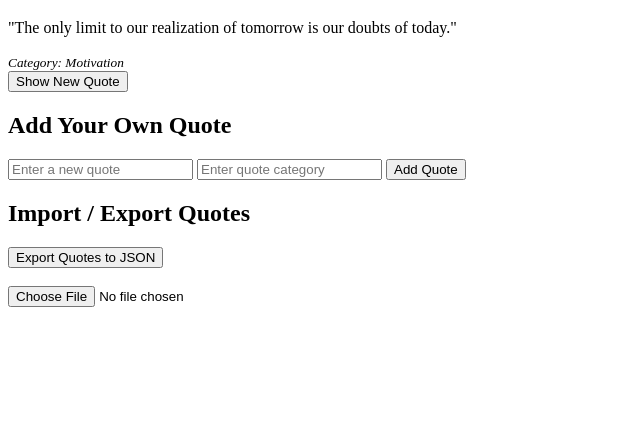
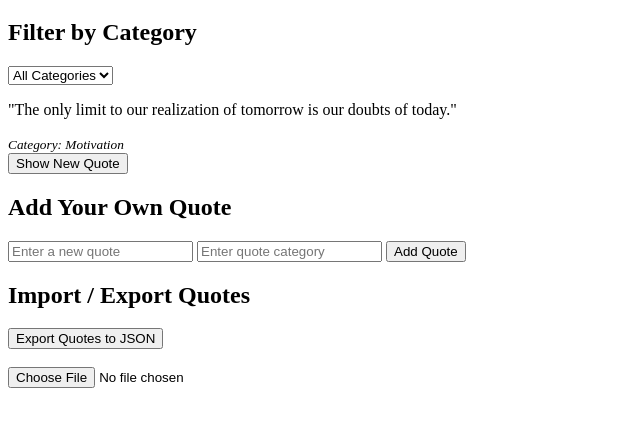
Before and after one commit to Tech-ashy28/alx_fe_javascript, a plain HTML site: page dom-manipulation/index.html in a window 1280 px wide. Shown: the part 61-488 px from the top of the page, without its empty margins (0-640 px from the left). Drawn offline with Linux system fonts and the light colour scheme.

Commit message:
Feat: Add category filtering system with persistence using localStorage

```diff
--- a/dom-manipulation/index.html
+++ b/dom-manipulation/index.html
@@ -7,13 +7,21 @@
 </head>
 <body>
   <h1>Dynamic Quote Generator</h1>
+
+  <!-- Category Filter -->
+  <h2>Filter by Category</h2>
+  <select id="categoryFilter" onchange="filterQuotes()">
+    <option value="all">All Categories</option>
+  </select>
+
+  <!-- Quote Display Area -->
   <div id="quoteDisplay"></div>
   <button id="newQuote">Show New Quote</button>
 
-  <!-- Container for dynamic form -->
+  <!-- Add Quote Form -->
   <div id="formContainer"></div>
 
-  <!-- JSON Import/Export -->
+  <!-- Import/Export Controls -->
   <h2>Import / Export Quotes</h2>
   <button onclick="exportToJsonFile()">Export Quotes to JSON</button><br><br>
   <input type="file" id="importFile" accept=".json" onchange="importFromJsonFile(event)" />
--- a/dom-manipulation/script.js
+++ b/dom-manipulation/script.js
@@ -3,6 +3,7 @@ let quotes = [];
 // DOM elements
 const quoteDisplay = document.getElementById("quoteDisplay");
 const newQuoteBtn = document.getElementById("newQuote");
+const categoryFilter = document.getElementById("categoryFilter");
 
 // Load quotes from localStorage
 function loadQuotes() {
@@ -33,20 +34,39 @@ function saveQuotes() {
   localStorage.setItem("quotes", JSON.stringify(quotes));
 }
 
-// Show a random quote
-function showRandomQuote() {
-  const randomIndex = Math.floor(Math.random() * quotes.length);
-  const quote = quotes[randomIndex];
+// Show a random quote (filtered)
+function showRandomQuote(filteredList = null) {
+  const list = filteredList || getFilteredQuotes();
+  if (list.length === 0) {
+    quoteDisplay.innerHTML = `<p>No quotes found for this category.</p>`;
+    return;
+  }
+
+  const randomIndex = Math.floor(Math.random() * list.length);
+  const quote = list[randomIndex];
   quoteDisplay.innerHTML = `
     <p>"${quote.text}"</p>
     <small><em>Category: ${quote.category}</em></small>
   `;
 
-  // Save to sessionStorage
   sessionStorage.setItem("lastQuote", JSON.stringify(quote));
 }
 
-// Load last viewed quote from sessionStorage
+// Filtered quotes based on dropdown
+function getFilteredQuotes() {
+  const selected = categoryFilter.value;
+  if (selected === "all") return quotes;
+  return quotes.filter((q) => q.category === selected);
+}
+
+// Handle dropdown change
+function filterQuotes() {
+  const selected = categoryFilter.value;
+  localStorage.setItem("selectedCategory", selected);
+  showRandomQuote();
+}
+
+// Load last quote from session
 function loadLastViewedQuote() {
   const lastQuote = sessionStorage.getItem("lastQuote");
   if (lastQuote) {
@@ -60,7 +80,7 @@ function loadLastViewedQuote() {
   }
 }
 
-// Add quote from the form
+// Add quote from form
 function addQuote(event) {
   event.preventDefault();
 
@@ -70,6 +90,7 @@ function addQuote(event) {
   if (text && category) {
     quotes.push({ text, category });
     saveQuotes();
+    populateCategoryFilter();
     showRandomQuote();
     alert("Quote added successfully!");
 
@@ -80,7 +101,7 @@ function addQuote(event) {
   }
 }
 
-// Dynamically create the quote input form
+// Create form dynamically
 function createAddQuoteForm() {
   const formContainer = document.getElementById("formContainer");
   formContainer.innerHTML = `
@@ -95,7 +116,24 @@ function createAddQuoteForm() {
   document.getElementById("quoteForm").addEventListener("submit", addQuote);
 }
 
-// Export quotes as JSON
+// Populate dropdown with categories
+function populateCategoryFilter() {
+  const categories = [...new Set(quotes.map((q) => q.category))];
+  categoryFilter.innerHTML = `<option value="all">All Categories</option>`;
+  categories.forEach((cat) => {
+    const option = document.createElement("option");
+    option.value = cat;
+    option.textContent = cat;
+    categoryFilter.appendChild(option);
+  });
+
+  const savedCategory = localStorage.getItem("selectedCategory");
+  if (savedCategory) {
+    categoryFilter.value = savedCategory;
+  }
+}
+
+// Export quotes to JSON file
 function exportToJsonFile() {
   const dataStr = JSON.stringify(quotes, null, 2);
   const blob = new Blob([dataStr], { type: "application/json" });
@@ -122,20 +160,22 @@ function importFromJsonFile(event) {
       if (Array.isArray(importedQuotes)) {
         quotes.push(...importedQuotes);
         saveQuotes();
+        populateCategoryFilter();
         showRandomQuote();
         alert("Quotes imported successfully!");
       } else {
-        alert("Invalid file format: expected an array of quote objects.");
+        alert("Invalid file format.");
       }
     } catch (err) {
-      alert("Error parsing JSON file. Please check the file format.");
+      alert("Error reading file.");
     }
   };
   reader.readAsText(file);
 }
 
-// Initialize app
+// Init
 loadQuotes();
+populateCategoryFilter();
 createAddQuoteForm();
 loadLastViewedQuote();
 newQuoteBtn.addEventListener("click", showRandomQuote);
```
